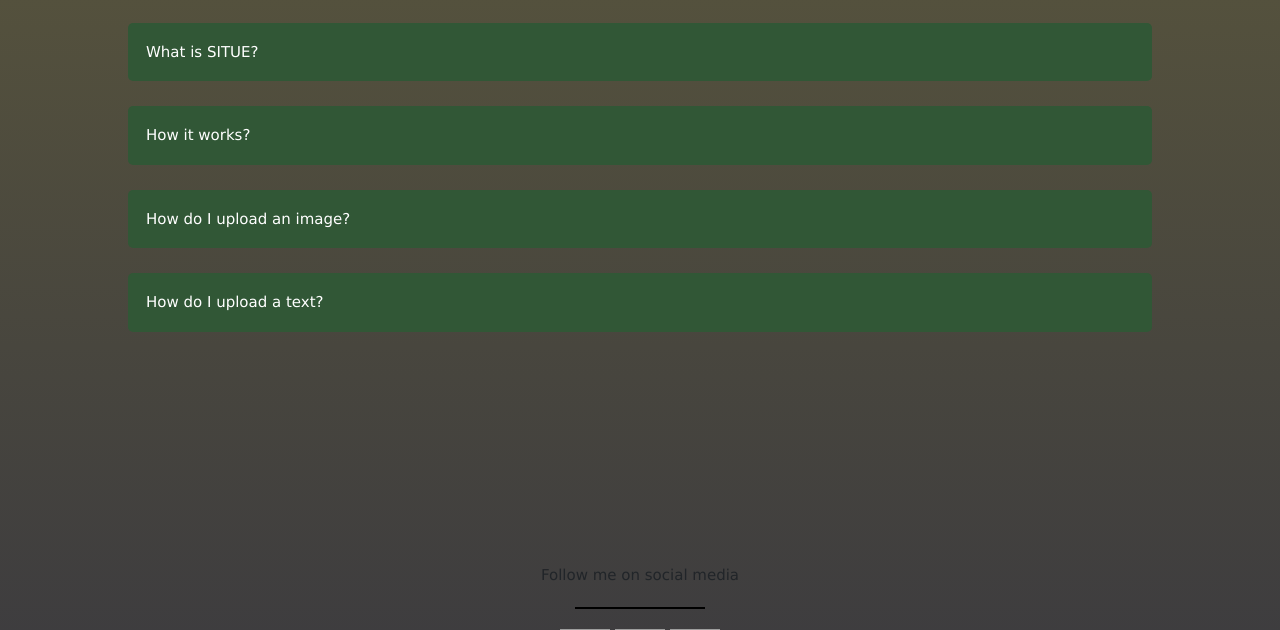
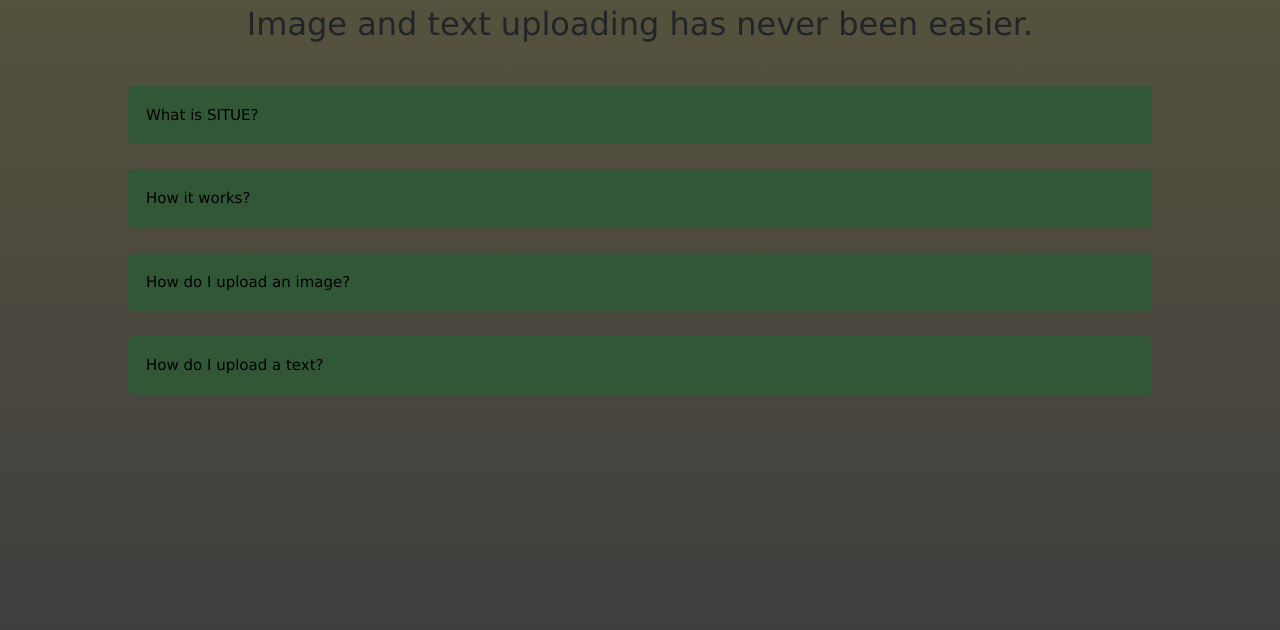
Before and after one commit to GabrielMares00/SITUE, a PHP site: page /uploads/about.html in a window 1280 px wide. Shown: the part 350-980 px from the top of the page. Run offline with PHP 8.4, Linux system fonts and the light colour scheme; grey boxes are pictures that could not be loaded.

Commit message:
Styling changes

```diff
--- a/Style/about.css
+++ b/Style/about.css
@@ -1,6 +1,5 @@
 .collapsible {
     background-color: #315736;
-    color: white;
     cursor: pointer;
     padding: 18px;
     border: none;
@@ -11,16 +10,21 @@
     width: 80vw;
     align-content: center;
     margin-bottom: 25px;
+    text-decoration: none;
+    outline: none;
 }
 
-.active, .collapsible:hover {
+.active, .collapsible:hover, .collapsible:active, .collapsible::selection, .collapsible:default, .collapsible:focus {
     background-color: #315736;
+    text-decoration: none;
+    outline: none;
 }
 
 .active {
     animation-name: animatetop;
     animation-duration: 0.5s;
     border-radius: 5px;
+    text-decoration: none;
 }
 
 .content {
@@ -33,6 +37,7 @@
     border-radius: 5px;
     width: 80vw;
     position: relative;
+    outline: none;
 }
 
 .content-video {
@@ -45,6 +50,7 @@
     border-radius: 5px;
     width: 65vw;
     position: relative;
+    outline: none;
 }
 
 .sizer {
--- a/about.html
+++ b/about.html
@@ -25,25 +25,22 @@
             <div id="nav-bar"></div>
         </div>
 
-        <center><img src="Style/Logo.png" class="logo"></center>
+        <center><img src="Style/Logo.png" class="logo">
+            <p id="subtitle">
+                Image and text uploading has never been easier.
+            </p>
 
-        <br>
+            <br>
 
-        <center>
-
-        <button type="button" class="collapsible">What is SITUE?</button>
+        <button type="button" class="collapsible" style="text-decoration: none;">What is SITUE?</button>
             <div class="content">
                 <p>Lorem ipsum dolor sit amet, consectetur adipisicing elit.</p>
             </div>
-
-        <br>
 
         <button type="button" class="collapsible">How it works?</button>
             <div class="content">
                 <p>Lorem ipsum dolor sit amet, consectetur adipisicing elit.</p>
             </div>
-
-        <br>
 
         <button type="button" class="collapsible">How do I upload an image?</button>
             <div class="content">
@@ -54,8 +51,6 @@
 
                     <p>This is a test.</p>
             </div>
-
-        <br>
 
         <button type="button" class="collapsible">How do I upload a text?</button>
             <div class="content">
```
